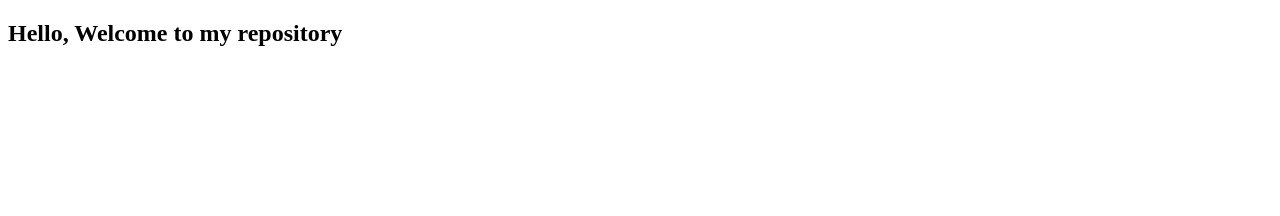
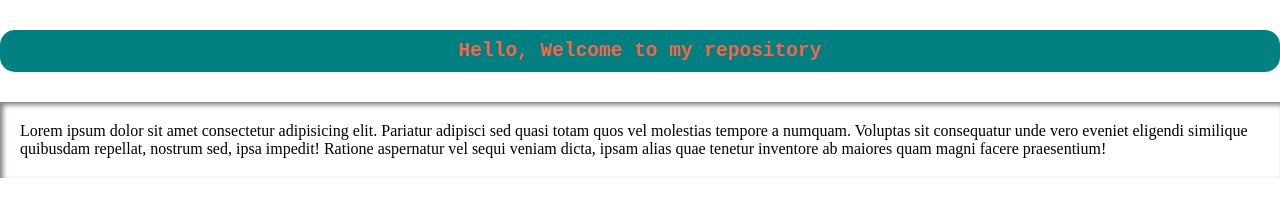
Before and after one commit to c221105Nehad/first-professional-repository, a plain HTML site: page index.html in a window 1280 px wide. Drawn offline with Linux system fonts and the light colour scheme.

Commit message:
Demo Update

```diff
--- a/index.html
+++ b/index.html
@@ -1,11 +1,20 @@
 <!DOCTYPE html>
 <html lang="en">
+
 <head>
     <meta charset="UTF-8">
     <meta name="viewport" content="width=device-width, initial-scale=1.0">
+    <link rel="stylesheet" href="style.css">
     <title>First Professional Repository</title>
 </head>
+
 <body>
     <h2>Hello, Welcome to my repository</h2>
+
+    <p>Lorem ipsum dolor sit amet consectetur adipisicing elit. Pariatur adipisci sed quasi totam quos vel molestias
+        tempore a numquam. Voluptas sit consequatur unde vero eveniet eligendi similique quibusdam repellat, nostrum
+        sed, ipsa impedit! Ratione aspernatur vel sequi veniam dicta, ipsam alias quae tenetur inventore ab maiores quam
+        magni facere praesentium!</p>
 </body>
+
 </html>
--- /dev/null
+++ b/style.css
@@ -0,0 +1,23 @@
+* {
+    padding: 0;
+    margin: 0;
+    box-sizing: border-box;
+}
+
+h2 {
+    color: tomato;
+    background-color: teal;
+    border-radius: 15px;
+    padding: 10px;
+    margin: 30px auto;
+    display: block;
+    text-align: center;
+    font-family: monospace;
+}
+
+p {
+    box-shadow: inset 3px 3px 5px gray;
+    padding: 20px;
+    margin: 10px auto;
+    display: block;
+}
```
